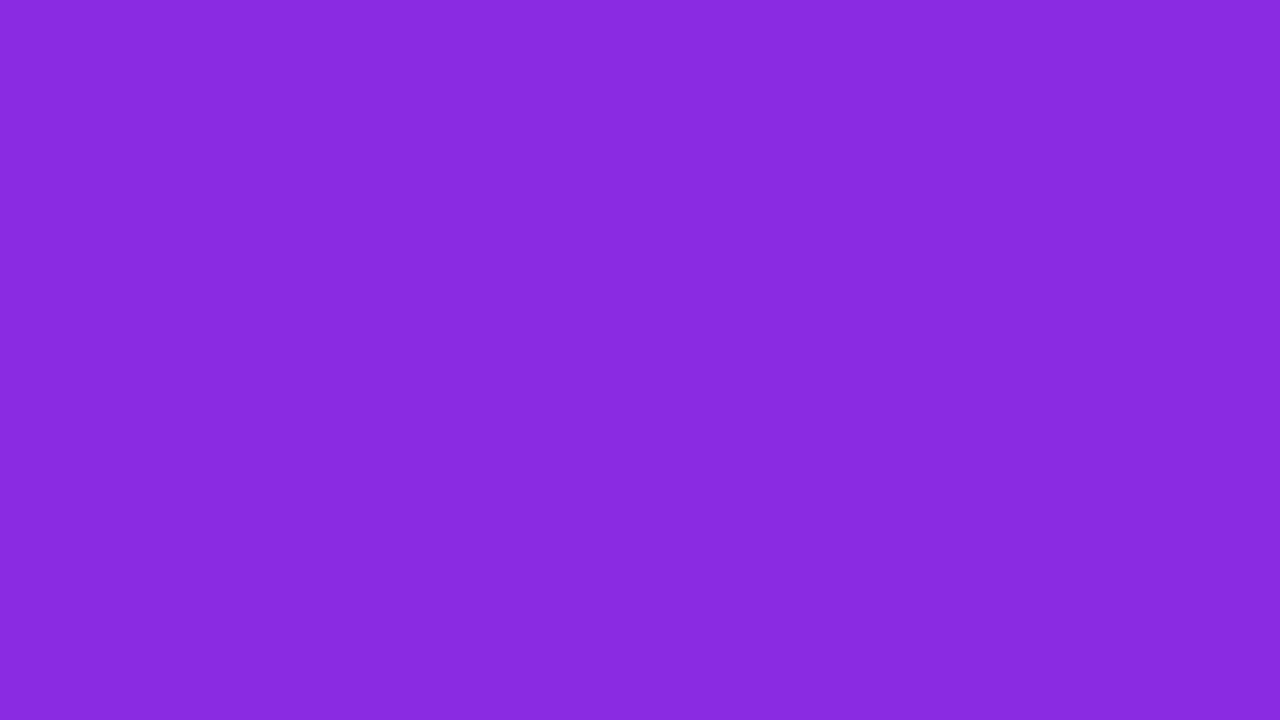
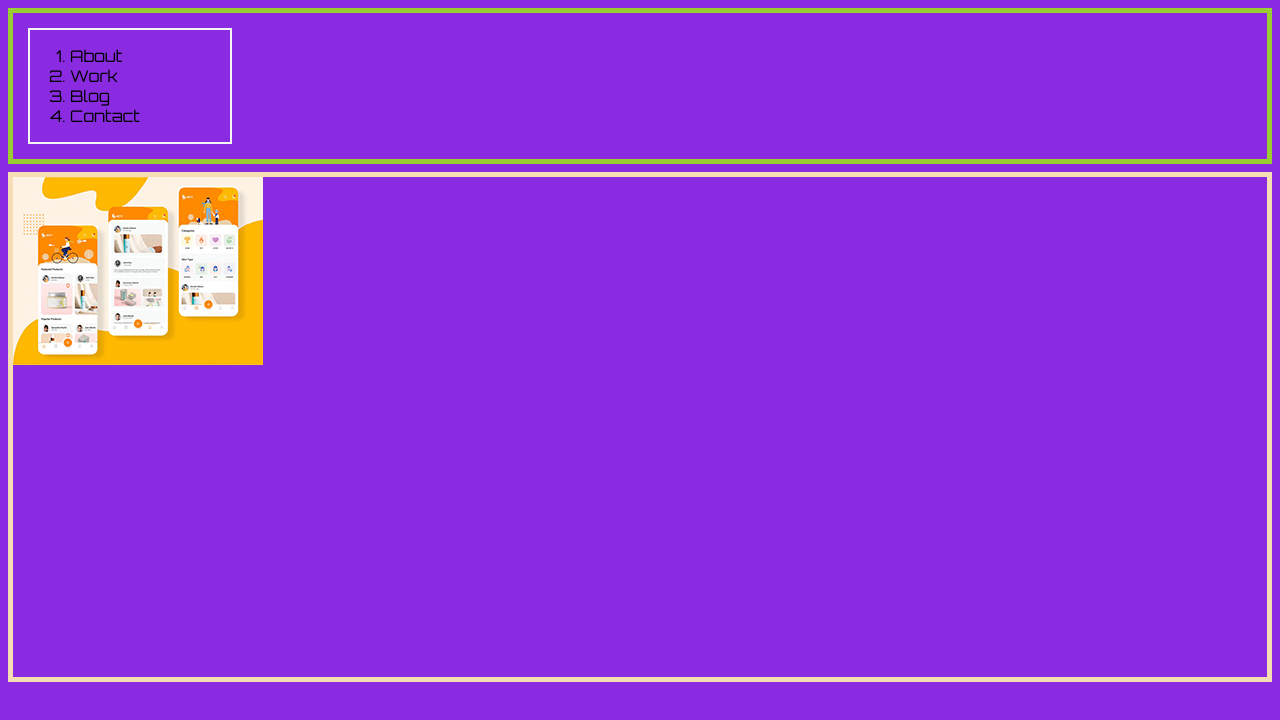
Before and after one commit to https-github-com-VareseGio/GWU_Coding, a plain HTML site: page index.html in a window 1280 px wide. Drawn offline with Linux system fonts and the light colour scheme.

Commit message:
favorites

```diff
--- a/CSS/index.css
+++ b/CSS/index.css
@@ -1 +1,19 @@
 body{background-color: blueviolet;}
+
+.intro{border: 5px solid yellowgreen; display: flex;}
+
+
+.nav{border: 2px solid whitesmoke; margin: 15px;
+display: flex; width: 200px;
+font-family: font-family 'Montserrat', sans-serif;
+font-family: 'Nunito Sans', sans-serif;
+font-family: 'Orbitron', sans-serif;;
+
+}
+
+
+
+.heroSpace{border: 5px solid wheat; height: 500px; width: auto;
+margin-top: 8px;}
+
+.pic{}
--- a/index.html
+++ b/index.html
@@ -4,17 +4,61 @@
 
 <head>
 
+    <link rel="preconnect" href="https://fonts.googleapis.com">
+    <link rel="preconnect" href="https://fonts.gstatic.com" crossorigin>
+    <link href="https://fonts.googleapis.com/css2?family=Montserrat:wght@200&family=Nunito+Sans:wght@300&family=Orbitron&display=swap"
+    rel="stylesheet">
 
-    <link rel="stylesheet" type="text/css" href="CSS/index.css" />
+<link rel="stylesheet" type="text/css" href="CSS/index.css" />
 
 </head>
 
 <body>
 
+<header class="intro">
+
+<div class="logo">
 
 
 
+</div>
 
+<div class="nav">
+<ol class="listed">
+<li>About</li>
+<li>Work</li>
+<li>Blog</li>
+<li>Contact</li>
+
+
+</ol>
+
+</div>
+
+
+<!-- ____________End Div_________________ -->
+
+</header>
+
+
+<section class="heroSpace">
+
+<div class="pic">
+    <div>
+<img src="images/hero.jpg"/>
+</div>
+
+</div>
+
+<div class="firstview">
+
+
+</div>
+
+</section>
+
+
+<!-- END OF HEROSPACE -->
 
 </body>
 
```
Also changed, not shown: images/UI.jpg (added), images/hero.jpg (added), 1 other file.
